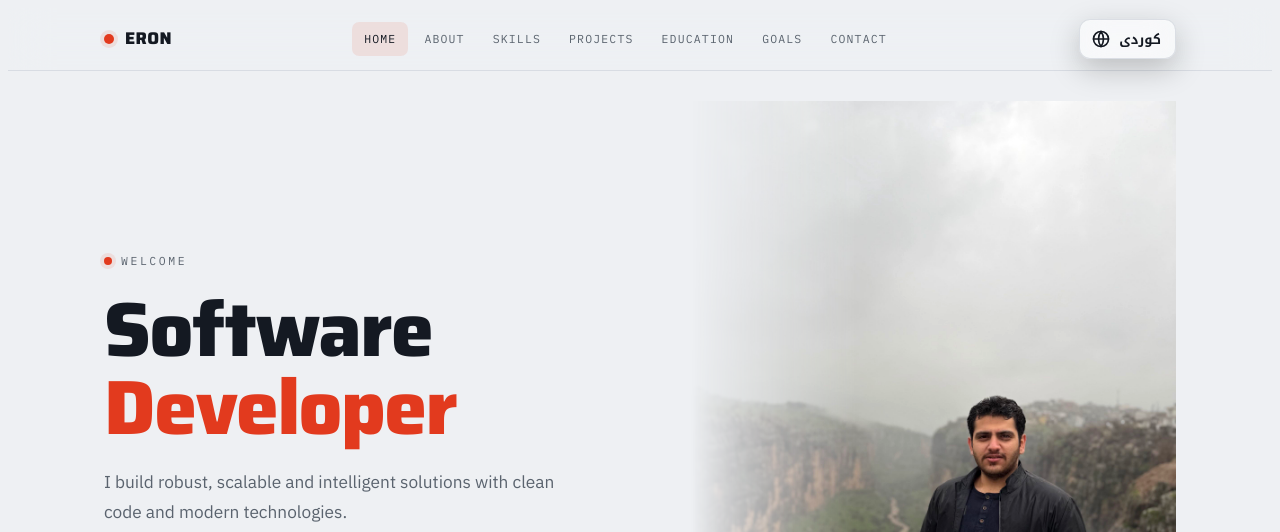
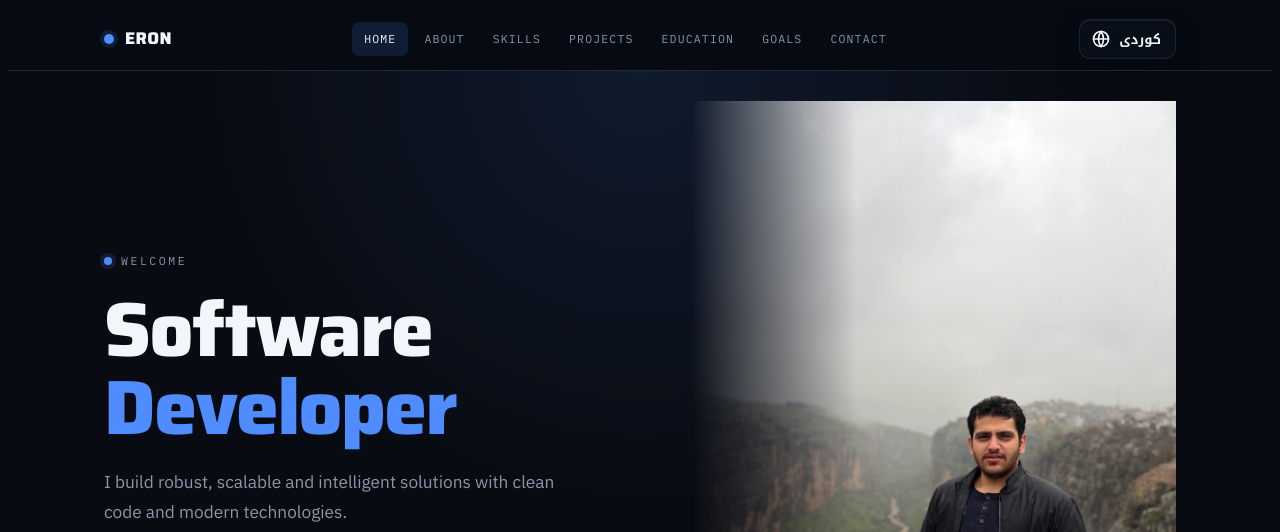
Before and after one commit to ER0-N/ER0-N.github.io, a plain HTML site: page index.html in a window 1280 px wide. Shown: the top 532 px of the page. Drawn offline with Linux system fonts and the light colour scheme.

Commit message:
Refactor CSS variables and styles for dark theme
Updated CSS variables for dark theme and adjusted styles for various elements.

```diff
--- a/index.html
+++ b/index.html
@@ -7,41 +7,41 @@
 <link rel="stylesheet" href="https://fonts.googleapis.com/css2?family=Saira:wght@500;600;700;800&family=IBM+Plex+Sans:wght@400;500;600&family=IBM+Plex+Mono:wght@400;500;600&family=Newsreader:opsz,wght@6..72,300;6..72,400;6..72,500&display=swap">
 <link rel="stylesheet" href="https://fonts.googleapis.com/css2?family=Noto+Kufi+Arabic:wght@400;600;700;800&family=Noto+Sans+Arabic:wght@400;500;600;700&display=swap">
 <style>
-  /* ===== TOKENS ===== */
+  /* ===== TOKENS — Midnight Blue ===== */
   :root{
-    --bg:#EEF0F3; --bg2:#E4E7EC; --surface:#FFFFFF; --surface2:#F5F7F9;
-    --text:#141922; --muted:#5A636E; --line:#D8DCE3; --line-strong:#C3C9D2;
-    --accent:#E23A1E; --accent-ink:#FFFFFF; --accent-soft:rgba(226,58,30,.10);
-    --steel:#1E63D6; --steel-soft:rgba(30,99,214,.10);
-    --good:#1F9D57;
-    --shadow:0 1px 2px rgba(16,22,30,.06),0 8px 24px rgba(16,22,30,.08);
-    --shadow-lift:0 2px 6px rgba(16,22,30,.10),0 20px 44px rgba(16,22,30,.16);
-    --grid:rgba(20,25,34,.05);
-    --carbon:rgba(20,25,34,.035);
+    --bg:#080B12; --bg2:#05070C; --surface:#0E1420; --surface2:#141C2B;
+    --text:#F2F5F9; --muted:#8B96A8; --line:#1D2738; --line-strong:#2A3648;
+    --accent:#4F8CFF; --accent-hover:#6EA2FF; --accent-ink:#FFFFFF; --accent-soft:rgba(79,140,255,.14);
+    --steel:#6EA2FF; --steel-soft:rgba(110,162,255,.14);
+    --good:#42D392; --bad:#FF5C6C;
+    --shadow:0 1px 2px rgba(0,0,0,.4),0 10px 30px rgba(0,0,0,.5);
+    --shadow-lift:0 2px 8px rgba(0,0,0,.55),0 24px 60px rgba(0,0,0,.65);
+    --grid:rgba(255,255,255,.045);
+    --carbon:rgba(255,255,255,.03);
   }
   @media (prefers-color-scheme:dark){
     :root:not([data-theme="light"]){
-      --bg:#0D1016; --bg2:#0A0D12; --surface:#151A22; --surface2:#1B2230;
-      --text:#E9ECF1; --muted:#8D97A6; --line:#242C38; --line-strong:#323C4B;
-      --accent:#FF4E2E; --accent-ink:#0D1016; --accent-soft:rgba(255,78,46,.14);
-      --steel:#5AA0FF; --steel-soft:rgba(90,160,255,.14);
-      --good:#39C980;
-      --shadow:0 1px 2px rgba(0,0,0,.4),0 10px 30px rgba(0,0,0,.45);
-      --shadow-lift:0 2px 8px rgba(0,0,0,.5),0 24px 60px rgba(0,0,0,.6);
+      --bg:#080B12; --bg2:#05070C; --surface:#0E1420; --surface2:#141C2B;
+      --text:#F2F5F9; --muted:#8B96A8; --line:#1D2738; --line-strong:#2A3648;
+      --accent:#4F8CFF; --accent-hover:#6EA2FF; --accent-ink:#FFFFFF; --accent-soft:rgba(79,140,255,.14);
+      --steel:#6EA2FF; --steel-soft:rgba(110,162,255,.14);
+      --good:#42D392; --bad:#FF5C6C;
+      --shadow:0 1px 2px rgba(0,0,0,.4),0 10px 30px rgba(0,0,0,.5);
+      --shadow-lift:0 2px 8px rgba(0,0,0,.55),0 24px 60px rgba(0,0,0,.65);
       --grid:rgba(255,255,255,.045);
-      --carbon:rgba(255,255,255,.025);
+      --carbon:rgba(255,255,255,.03);
     }
   }
   :root[data-theme="dark"]{
-    --bg:#0D1016; --bg2:#0A0D12; --surface:#151A22; --surface2:#1B2230;
-    --text:#E9ECF1; --muted:#8D97A6; --line:#242C38; --line-strong:#323C4B;
-    --accent:#FF4E2E; --accent-ink:#0D1016; --accent-soft:rgba(255,78,46,.14);
-    --steel:#5AA0FF; --steel-soft:rgba(90,160,255,.14);
-    --good:#39C980;
-    --shadow:0 1px 2px rgba(0,0,0,.4),0 10px 30px rgba(0,0,0,.45);
-    --shadow-lift:0 2px 8px rgba(0,0,0,.5),0 24px 60px rgba(0,0,0,.6);
+    --bg:#080B12; --bg2:#05070C; --surface:#0E1420; --surface2:#141C2B;
+    --text:#F2F5F9; --muted:#8B96A8; --line:#1D2738; --line-strong:#2A3648;
+    --accent:#4F8CFF; --accent-hover:#6EA2FF; --accent-ink:#FFFFFF; --accent-soft:rgba(79,140,255,.14);
+    --steel:#6EA2FF; --steel-soft:rgba(110,162,255,.14);
+    --good:#42D392; --bad:#FF5C6C;
+    --shadow:0 1px 2px rgba(0,0,0,.4),0 10px 30px rgba(0,0,0,.5);
+    --shadow-lift:0 2px 8px rgba(0,0,0,.55),0 24px 60px rgba(0,0,0,.65);
     --grid:rgba(255,255,255,.045);
-    --carbon:rgba(255,255,255,.025);
+    --carbon:rgba(255,255,255,.03);
   }
 
   *{box-sizing:border-box}
@@ -91,16 +91,6 @@
   .lang-btn{display:inline-flex;align-items:center;gap:8px;height:40px;padding:0 14px 0 11px;border-radius:11px;border:1px solid var(--line);background:var(--surface);color:var(--text);cursor:pointer;transition:border-color .15s,transform .15s,color .15s,box-shadow .15s}
   .lang-label{font-family:"Noto Kufi Arabic","IBM Plex Mono",monospace;font-size:.82rem;font-weight:600}
   [data-active-tab="home"] .foot-social{display:none}
-  .nav-right{display:flex;align-items:center;gap:10px}
-  .nav-toggle{display:none;place-items:center;width:40px;height:40px;border-radius:11px;border:1px solid var(--line);background:var(--surface);color:var(--text);cursor:pointer}
-  .nav-toggle:hover{border-color:var(--accent);color:var(--accent)}
-  @media (max-width:820px){
-    .nav-toggle{display:inline-grid}
-    nav.links{position:absolute;top:62px;left:0;right:0;flex-direction:column;align-items:stretch;gap:2px;background:color-mix(in srgb,var(--bg) 90%,transparent);-webkit-backdrop-filter:blur(20px) saturate(1.5);backdrop-filter:blur(20px) saturate(1.5);border-bottom:1px solid var(--line);box-shadow:0 24px 50px rgba(0,0,0,.4);padding:10px 16px 16px;max-height:72vh;overflow-y:auto;display:none}
-    header.nav.open nav.links{display:flex}
-    nav.links a{font-size:.92rem;letter-spacing:.04em;padding:13px 14px;border-radius:9px;text-align:start}
-    header.nav.open .nav-toggle{border-color:var(--accent);color:var(--accent)}
-  }
   .lang-btn:hover{border-color:var(--accent);color:var(--accent);transform:translateY(-1px);box-shadow:0 0 0 4px var(--accent-soft)}
   .lang-btn.on{color:var(--accent);border-color:var(--accent)}
   /* Kurdish (Sorani) fonts + readability when RTL */
@@ -111,7 +101,8 @@
   [dir="rtl"] p,[dir="rtl"] li,[dir="rtl"] .lead{line-height:1.95}
   [dir="rtl"] .mono,[dir="rtl"] .idrow .k,[dir="rtl"] .idrow .val,[dir="rtl"] .k,[dir="rtl"] .val,[dir="rtl"] .chip,[dir="rtl"] .tag,[dir="rtl"] .learn li,[dir="rtl"] .eyebrow,[dir="rtl"] .home2-eyebrow,[dir="rtl"] .home2-badge{font-family:"Noto Sans Arabic",system-ui,sans-serif}
   /* ===== HOME (split layout) ===== */
-  .home2{padding:30px 0 52px;position:relative;overflow:hidden}
+  .home2{padding:30px 0 52px;position:relative;overflow:hidden;
+    background:radial-gradient(circle at 50% 0%,rgba(79,140,255,.12),transparent 45%),var(--bg)}
   .home2-grid{display:grid;grid-template-columns:1.05fr .95fr;gap:50px;align-items:center}
   .home2-eyebrow{display:inline-flex;align-items:center;gap:9px;font-family:"IBM Plex Mono";font-size:.72rem;letter-spacing:.22em;text-transform:uppercase;color:var(--muted)}
   .home2-eyebrow .dot{width:8px;height:8px;border-radius:50%;background:var(--accent);box-shadow:0 0 0 4px var(--accent-soft)}
@@ -131,7 +122,8 @@
   .home2-badge .bdot{width:9px;height:9px;border-radius:50%;background:var(--good);box-shadow:0 0 0 4px color-mix(in srgb,var(--good) 24%,transparent);flex:none}
   .home2-badge .t{font-family:"Saira";font-weight:700;font-size:.9rem;line-height:1.15;color:var(--text)}
   .home2-badge .t em{display:block;font-style:normal;font-weight:400;font-size:.72rem;color:var(--muted)}
-  @media(max-width:860px){.home2-grid{grid-template-columns:1fr;gap:30px}.home2-right{justify-content:center}.home2-photo{max-width:360px}}
+  @media(max-width:860px){.home2-grid{grid-template-columns:1fr;gap:14px}.home2-right{justify-content:center}
+    .home2-photo,[dir="rtl"] .home2-photo{max-width:360px;-webkit-mask-image:none;mask-image:none;border-radius:16px;border:1px solid var(--line);box-shadow:var(--shadow)}}
   .tab-panel{display:none}
   .tab-panel.active{display:block}
   @media (prefers-reduced-motion:no-preference){.tab-panel.active{animation:tabfade .4s ease}@keyframes tabfade{from{opacity:0;transform:translateY(8px)}to{opacity:1;transform:none}}}
@@ -205,7 +197,7 @@
     padding:12px 20px;border-radius:10px;cursor:pointer;transition:transform .15s,box-shadow .15s,background .15s;
     display:inline-flex;align-items:center;gap:9px;border:1px solid transparent}
   .btn.primary{background:var(--accent);color:var(--accent-ink)}
-  .btn.primary:hover{transform:translateY(-2px);box-shadow:var(--shadow-lift)}
+  .btn.primary:hover{background:var(--accent-hover);transform:translateY(-2px);box-shadow:var(--shadow-lift)}
   .btn.ghost{background:transparent;border-color:var(--line-strong);color:var(--text)}
   .btn.ghost:hover{border-color:var(--accent);color:var(--accent);transform:translateY(-2px)}
 
@@ -248,7 +240,7 @@
   .about-grid strong{color:var(--text);font-weight:600}
   .id-card{background:var(--surface);border:1px solid var(--line);border-radius:16px;overflow:hidden;box-shadow:var(--shadow)}
   .id-card .idhead{display:flex;align-items:center;gap:14px;padding:18px 20px;border-bottom:1px solid var(--line);background:var(--surface2)}
-  .avatar{width:54px;height:54px;border-radius:12px;background:linear-gradient(135deg,var(--accent),#b52a12);display:grid;place-items:center;font-family:"Saira";font-weight:800;color:#fff;font-size:1.5rem;flex:none}
+  .avatar{width:54px;height:54px;border-radius:12px;background:linear-gradient(135deg,var(--accent),#2E5FC0);display:grid;place-items:center;font-family:"Saira";font-weight:800;color:#fff;font-size:1.5rem;flex:none}
   .idrow{display:flex;justify-content:space-between;gap:12px;padding:12px 20px;border-bottom:1px solid var(--line);font-size:.92rem}
   .idrow:last-child{border-bottom:0}
   .idrow .k{font-family:"IBM Plex Mono";font-size:.72rem;letter-spacing:.08em;text-transform:uppercase;color:var(--muted)}
@@ -391,7 +383,7 @@
       <a class="tablink" data-tab="goals" data-ku="ئامانجەکان">Goals</a>
       <a class="tablink" data-tab="contact" data-ku="پەیوەندی">Contact</a>
     </nav>
-    <div class="nav-right"><button class="nav-toggle" id="navToggle" type="button" aria-label="Menu"><svg width="22" height="22" viewBox="0 0 24 24" fill="none" stroke="currentColor" stroke-width="2" stroke-linecap="round"><path d="M4 7h16M4 12h16M4 17h16"/></svg></button><button class="lang-btn" id="langBtn" type="button" aria-label="Switch language" title="کوردی / English"><svg width="20" height="20" viewBox="0 0 24 24" fill="none" stroke="currentColor" stroke-width="2" stroke-linecap="round" stroke-linejoin="round"><circle cx="12" cy="12" r="9"/><path d="M3 12h18M12 3a15 15 0 0 1 0 18M12 3a15 15 0 0 0 0 18"/></svg><span class="lang-label">کوردی</span></button></div>
+    <button class="lang-btn" id="langBtn" type="button" aria-label="Switch language" title="کوردی / English"><svg width="20" height="20" viewBox="0 0 24 24" fill="none" stroke="currentColor" stroke-width="2" stroke-linecap="round" stroke-linejoin="round"><circle cx="12" cy="12" r="9"/><path d="M3 12h18M12 3a15 15 0 0 1 0 18M12 3a15 15 0 0 0 0 18"/></svg><span class="lang-label">کوردی</span></button>
   </div>
 </header>
 
@@ -717,7 +709,6 @@ document.addEventListener('DOMContentLoaded', function () {
       });
       var panel = document.getElementById(id);
       if (panel) panel.querySelectorAll('.reveal').forEach(function (e) { e.classList.add('in'); });
-      var _h=document.querySelector('header.nav'); if(_h) _h.classList.remove('open');
       window.scrollTo(0, 0);
     }
     document.querySelectorAll('[data-tab]').forEach(function (el) {
@@ -726,9 +717,6 @@ document.addEventListener('DOMContentLoaded', function () {
         activate(el.getAttribute('data-tab'));
       });
     });
-    var navToggle = document.getElementById('navToggle');
-    var navHeader = document.querySelector('header.nav');
-    if (navToggle && navHeader) navToggle.addEventListener('click', function(){ navHeader.classList.toggle('open'); });
     activate('home');
   }
 
```
